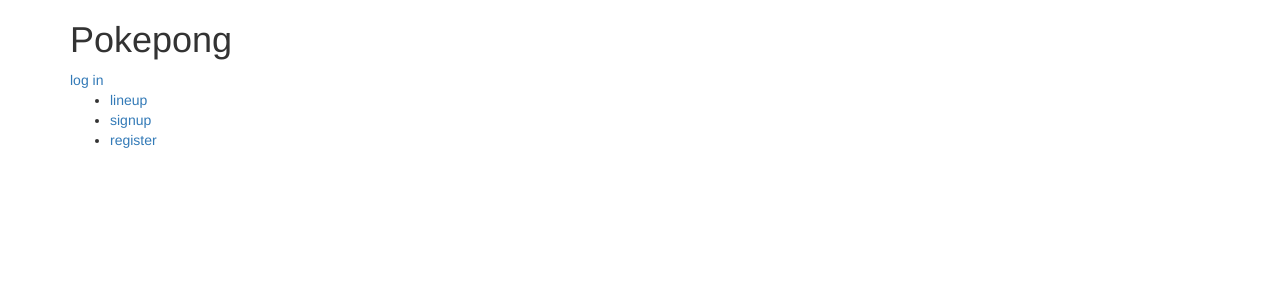
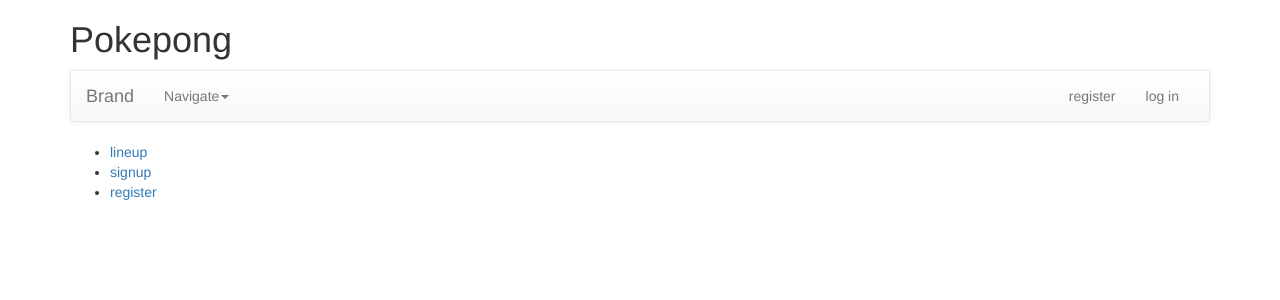
Before and after one commit to nimbian/pokepong_webapp, a Flask app: page / in a window 1280 px wide. Shown: the top 300 px of the page. Run offline with Flask 2, Linux system fonts and the light colour scheme; parts of the project's set-up code (start-up, migrations or seed data) failed here and were passed over; some libraries are stand-ins or nearby versions.

Commit message:
added the navbar to the top

```diff
--- a/pokepong/templates/layout.html
+++ b/pokepong/templates/layout.html
@@ -11,16 +11,53 @@
         <script src= {{ url_for('static', filename = 'js/pkmn.js') }}></script>
         <script src= {{ url_for('static', filename = 'js/jquery-2.2.0.min.js') }}></script>
         <script src= {{ url_for('static', filename = 'js/jquery-ui.min.js') }}></script>
+        <script src= {{ url_for('static', filename = 'js/bootstrap.min.js') }}></script>
     </head>
     <div class="page container">
     <h1>Pokepong</h1>
-    <div class="metanav">
-    {% if current_user.is_authenticated %}
-        <a href="{{ url_for('logout') }}">log out</a>
-    {% else %}
-        <a href="{{ url_for('login') }}">log in</a>
-    {% endif %}
-    </div>
+    <nav class="navbar navbar-default">
+        <div class="container-fluid">
+            <div class="navbar-header">
+                <button type="button" class="navbar-toggle collapsed" data-toggle="collapse" data-target="#bs-example-navbar-collapse-1" aria-expanded="false">
+                    <span class="sr-only">Toggle navigation</span>
+                    <span class="icon-bar"></span>
+                    <span class="icon-bar"></span>
+                    <span class="icon-bar"></span>
+                </button>
+                <a class="navbar-brand" href="#">Brand</a>
+            </div>
+            <div class="collapse navbar-collapse" id="bs-example-navbar-collapse-1">
+                <ul class="nav navbar-nav">
+                    <li class="dropdown">
+                        <a href="#" class="dropdown-toggle" data-toggle="dropdown" role="button" aria-haspopup="true" aria-expanded="false">Navigate<span class="caret"></span></a>
+                        <ul class="dropdown-menu">
+                            <li><a href="{{ url_for('signup') }}">Signup</a></li>
+                            <li><a href="{{ url_for('lineup') }}">Lineup</a></li>
+                        </ul>
+                    </li>
+                </ul>
+                <ul class="nav navbar-nav navbar-right">
+                    {% if current_user.admin %}
+                    <li>
+                        <a href="{{ url_for('admin') }}">admin</a>
+                    </li>
+                    {% endif %}
+                    {% if not current_user.is_authenticated %}
+                    <li>
+                        <a href="{{ url_for('register') }}">register</a>
+                    </li>
+                    {% endif %}
+                    <li>
+                    {% if current_user.is_authenticated %}
+                        <a href="{{ url_for('logout') }}">log out</a>
+                    {% else %}
+                        <a href="{{ url_for('login') }}">log in</a>
+                    {% endif %}
+                    </li>
+                </ul>
+            </div><!-- /.navbar-collapse -->
+        </div><!-- /.container-fluid -->
+    </nav>
     {% for message in get_flashed_messages() %}
         <div class="flash">{{ message }}</div>
     {% endfor %}
```
